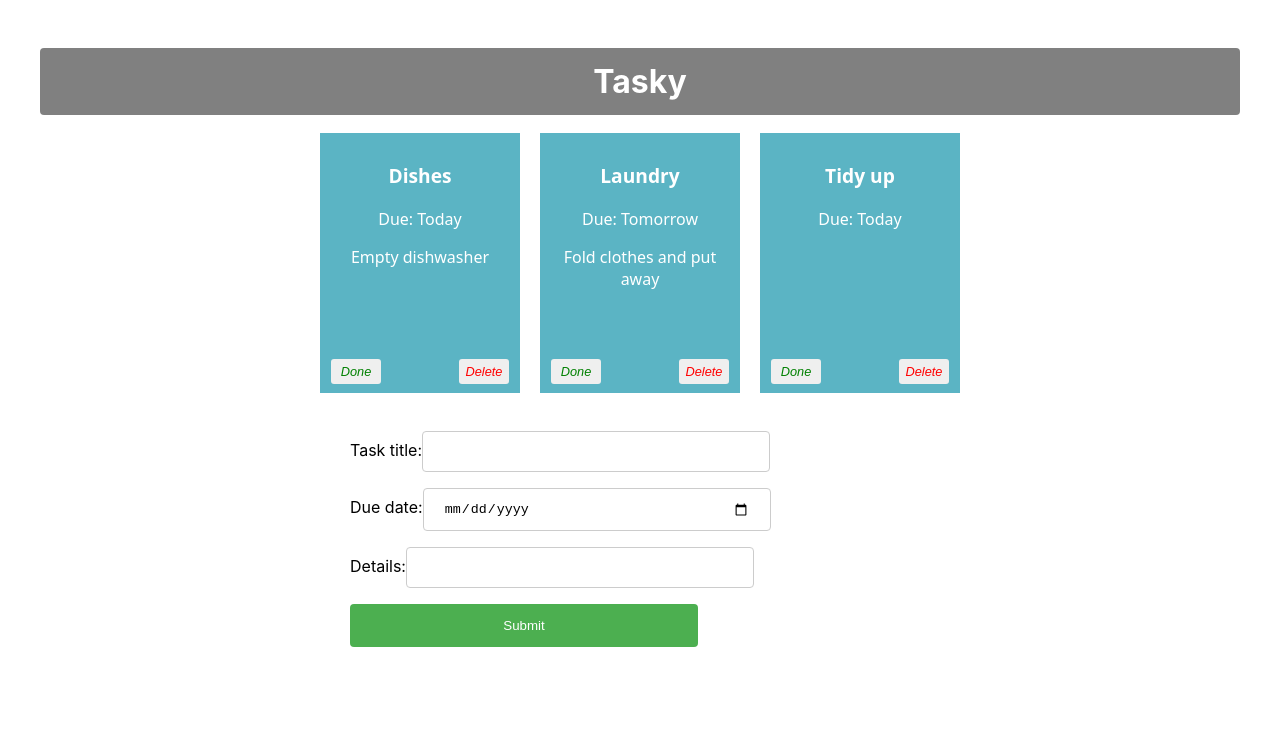
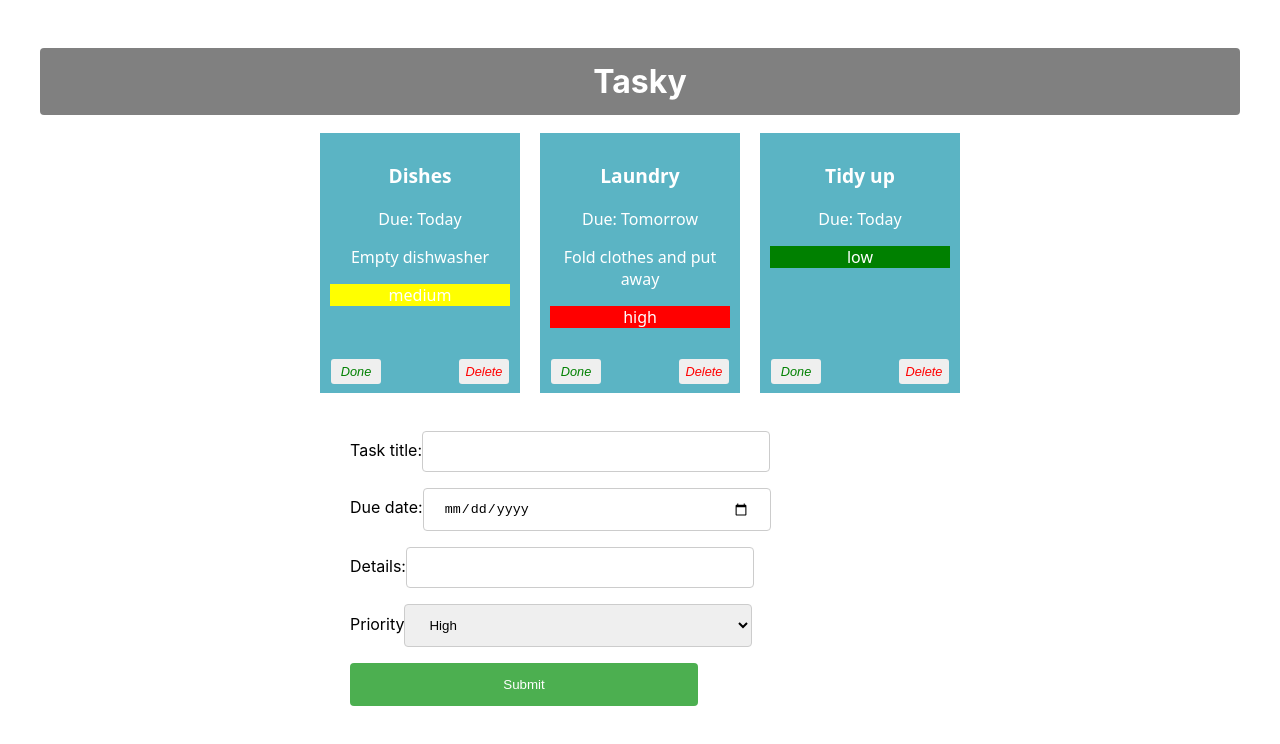
Before and after one commit to theopakieser/react-basics-labs, a React (Create React App) app in the folder tasky/: page / in a window 1280 px wide. Shown: the top 744 px of the page. Built offline with nearby package versions, Linux system fonts and the light colour scheme.

Commit message:
tasky lab 2 - exercises done

```diff
--- a/tasky/src/App.css
+++ b/tasky/src/App.css
@@ -59,7 +59,7 @@
   color: red;
 }
 
-input[type=text], input[type=date] {
+input[type=text], input[type=date], select {
   width: 60%;
   padding: 12px 20px;
   margin: 8px 0;
--- a/tasky/src/App.js
+++ b/tasky/src/App.js
@@ -7,16 +7,17 @@
 function App() {
   const [ taskState, setTaskState ] = useState({
     tasks: [
-      { id: 1, title:"Dishes", description: "Empty dishwasher", deadline: "Today", done:false },
-      { id: 2, title: "Laundry", description: "Fold clothes and put away", deadline: "Tomorrow", done:false },
-      { id: 3, title: "Tidy up", deadline: "Today", done:false }
+      { id: 1, title:"Dishes", description: "Empty dishwasher", deadline: "Today", priority: "medium",done:false },
+      { id: 2, title: "Laundry", description: "Fold clothes and put away", deadline: "Tomorrow", priority:"high", done:false},
+      { id: 3, title: "Tidy up", deadline: "Today", priority:"low", done:false }
     ]
   });
 
   const [ formState, setFormState ] = useState({
     title: "",
     description: "",
-    deadline: ""
+    deadline: "",
+    priority:""
   });
 
   const doneHandler = (taskIndex) => {
@@ -41,6 +42,9 @@
           break;
       case "deadline":
           form.deadline = event.target.value;
+          break;
+      case "priority":
+          form.priority = event.target.value;
           break;
       default:
           form = formState;
@@ -67,6 +71,7 @@
         title={task.title}
         description={task.description}
         deadline={task.deadline}
+        priority={task.priority}
         key={task.id}
         done={task.done}
         markDone={() => doneHandler(index)}
--- a/tasky/src/components/Form.js
+++ b/tasky/src/components/Form.js
@@ -19,6 +19,17 @@
         Details:
         <input type="text" name="description" onChange={(event) => props.change(event)} />
     </label>
+    <br />
+    <label>
+        Priority
+        <select name="priority" onChange={(event) => props.change(event)}>
+        <option value = "High"> High</option>
+        <option value = "Medium"> Medium</option>
+        <option value = "Low">  Low</option>
+        </select>
+
+
+    </label>
     <input type="submit" value="Submit" />
         </form>
     </div>
--- a/tasky/src/components/Task.js
+++ b/tasky/src/components/Task.js
@@ -1,12 +1,21 @@
 import React from "react";
 
 const Task = (props) => {
+    const priorityColors = {
+        high: 'red',
+        medium: 'yellow',
+        low: 'green',
+    };
 
     return (
-        <div className="card" style={{backgroundColor: props.done ? 'lightgrey' : '#5bb4c4'}}>
+        <div className="card" style={{backgroundColor: props.done ? 'lightgrey' : '#5bb4c4'}}
+        >
             <p className="title">{props.title}</p>
             <p>Due: {props.deadline}</p>
             <p>{props.description}</p>
+            <p style={{backgroundColor: priorityColors[props.priority]
+                }}
+                 >{props.priority}</p>
             <button onClick={props.markDone} className='doneButton'>Done</button>
             <button className='deleteButton' onClick={props.deleteTask}>Delete</button>
         </div>
```
